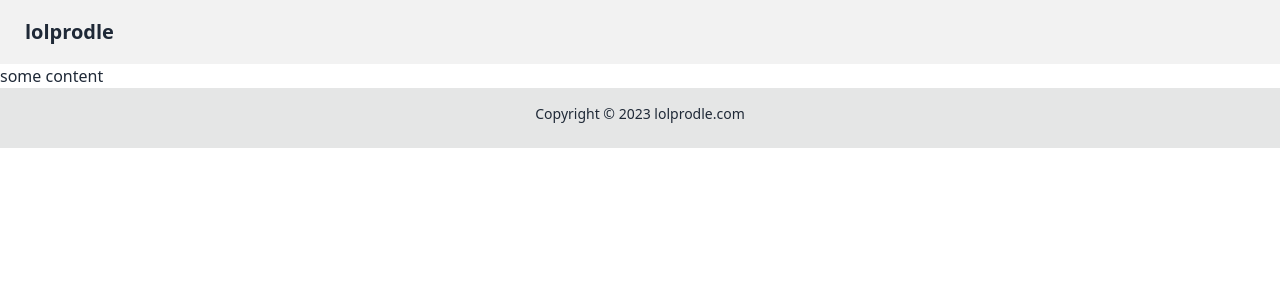
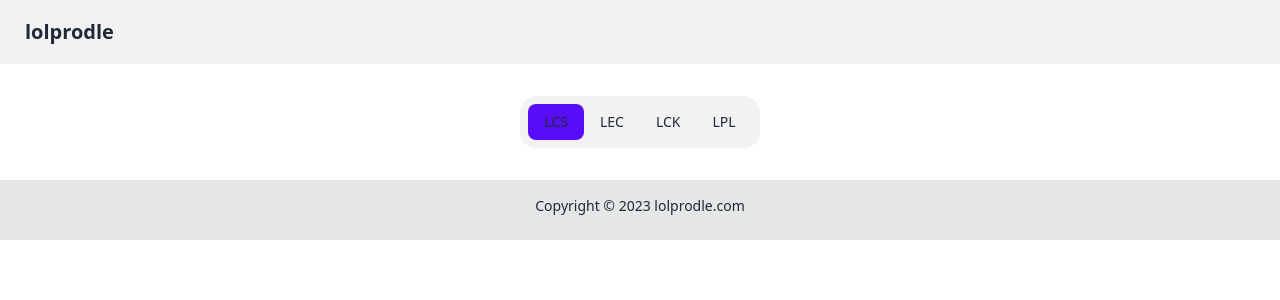
Before and after one commit to xMadKing/lolprodle, a SvelteKit app in the folder frontend/: page / in a window 1280 px wide. Shown: the top 300 px of the page. Built offline with nearby package versions, Linux system fonts and the light colour scheme.

Commit message:
add region selector

```diff
--- /dev/null
+++ b/frontend/src/lib/RegionSelector.svelte
@@ -0,0 +1,20 @@
+<script lang="ts">
+	const regions = ["LCS", "LEC", "LCK", "LPL"];
+	let selectedRegion = "LCS";
+
+    function selectRegion(region: string) {
+        selectedRegion = region;
+    }
+</script>
+
+<div class="flex items-center justify-center py-8">
+	<ul class="menu menu-vertical lg:menu-horizontal bg-base-200 rounded-box">
+		{#each regions as region}
+			{#if selectedRegion === region}
+				<li><a class="bg-primary hover:bg-primary">{region}</a></li>
+			{:else}
+				<li><a on:click={() => selectRegion(region)}>{region}</a></li>
+			{/if}
+		{/each}
+	</ul>
+</div>
--- a/frontend/src/routes/+page.svelte
+++ b/frontend/src/routes/+page.svelte
@@ -1,10 +1,9 @@
 <script>
 	import Footer from '$lib/Footer.svelte';
 	import Navbar from '$lib/Navbar.svelte';
+	import RegionSelector from '$lib/RegionSelector.svelte';
 </script>
 
 <Navbar />
-
-<p>some content</p>
-
+<RegionSelector />
 <Footer />
```
Also changed, not shown: 1 other file (tests, documents, lock files or other folders).
